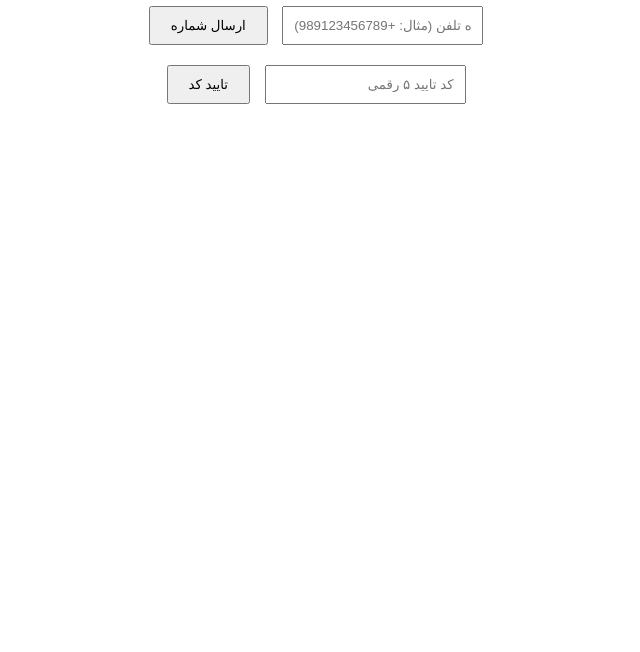
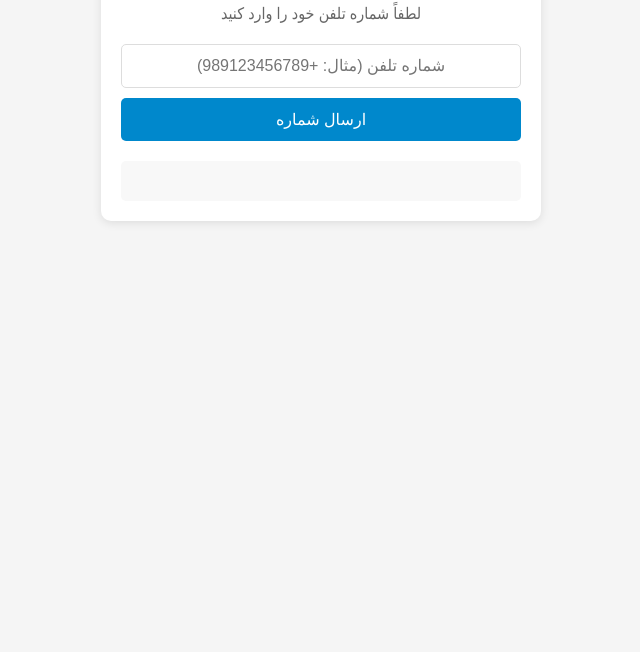
Before and after one commit to Greencyber-2/telegram-login-vercel, a website: page index.html in a window 1280 px wide. Shown: the part 148-800 px from the top of the page, without its empty margins (319-959 px from the left). Drawn offline with Linux system fonts and the light colour scheme.

Commit message:
Update style.css

```diff
--- a/style.css
+++ b/style.css
@@ -1,13 +1,71 @@
+/* style.css */
 body {
-  font-family: sans-serif;
+  font-family: 'Segoe UI', Tahoma, Geneva, Verdana, sans-serif;
   text-align: center;
-  margin-top: 50px;
+  margin: 0;
+  padding: 0;
+  background-color: #f5f5f5;
+  color: #333;
+  direction: rtl;
 }
+
+.container {
+  max-width: 400px;
+  margin: 50px auto;
+  padding: 20px;
+  background-color: white;
+  border-radius: 10px;
+  box-shadow: 0 2px 10px rgba(0, 0, 0, 0.1);
+}
+
+h1 {
+  color: #0088cc;
+  margin-bottom: 10px;
+}
+
+p {
+  color: #666;
+  margin-bottom: 20px;
+}
+
+.input-group {
+  margin: 15px 0;
+  display: flex;
+  flex-direction: column;
+  gap: 10px;
+}
+
 input {
+  padding: 12px;
+  border: 1px solid #ddd;
+  border-radius: 5px;
+  font-size: 16px;
+  text-align: center;
+}
+
+button {
+  padding: 12px 20px;
+  background-color: #0088cc;
+  color: white;
+  border: none;
+  border-radius: 5px;
+  cursor: pointer;
+  font-size: 16px;
+  transition: background-color 0.3s;
+}
+
+button:hover {
+  background-color: #006da3;
+}
+
+.hidden {
+  display: none;
+}
+
+.status {
+  margin-top: 20px;
   padding: 10px;
-  margin: 10px;
+  border-radius: 5px;
+  background-color: #f8f8f8;
+  min-height: 20px;
 }
-button {
-  padding: 10px 20px;
-  cursor: pointer;
-}
```
